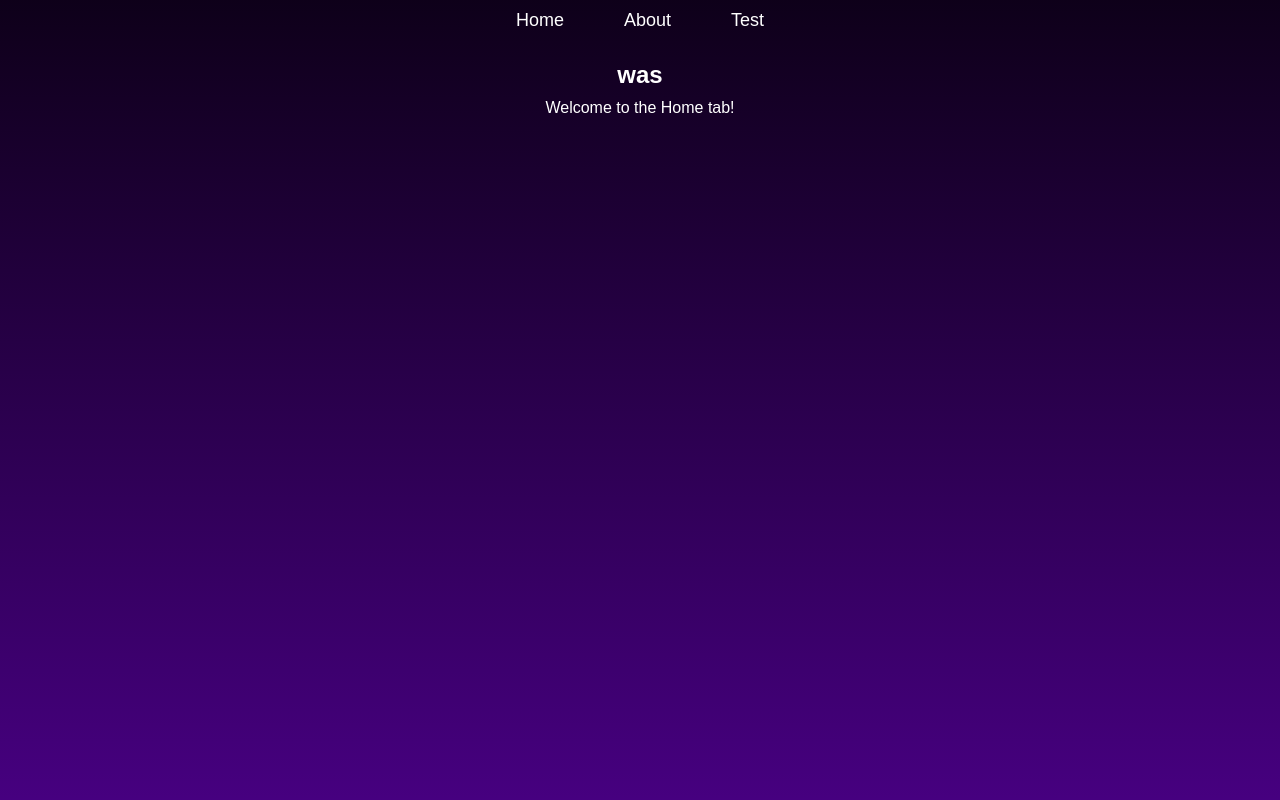
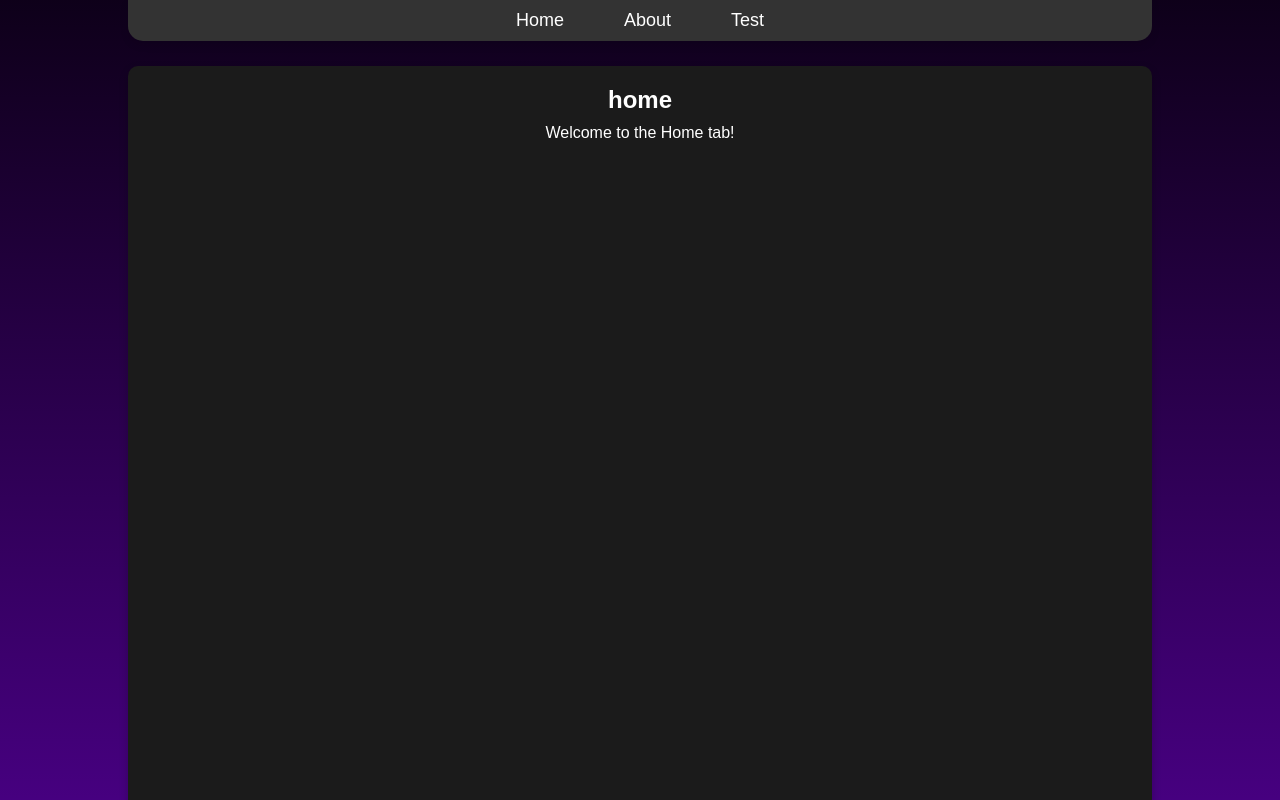
Before and after one commit to joounii/joounii.github.io, a plain HTML site: page docs/index.html in a window 1280 px wide. Shown: the top 800 px of the page. Drawn offline with Linux system fonts and the light colour scheme.

Commit message:
changed design of the content

```diff
--- a/docs/home.html
+++ b/docs/home.html
@@ -1,2 +1,2 @@
-<h2>was</h2>
+<h2>home</h2>
 <p>Welcome to the Home tab!</p>
--- a/docs/index.html
+++ b/docs/index.html
@@ -25,7 +25,7 @@
   </header>
 
   <!-- Load diffrent tabs -->
-  <div class="content">
+  <div class="content container">
     <section id="home" class="tab-content active">
       <div id="home-content"></div>
     </section>
--- a/docs/styles.css
+++ b/docs/styles.css
@@ -16,24 +16,6 @@ body {
   min-height: 3000px;
 }
 
-.container {
-  background-color: rgba(27, 27, 27);
-  width: 80%;
-  max-width: 1200px;
-  min-height: 90%;
-  margin: 50px auto;
-  padding: 20px;
-  border-radius: 10px;
-  box-shadow: 0 4px 10px rgba(0, 0, 0, 0.2);
-}
-
-.content {
-  color: white;
-  text-align: center;
-  padding: 20px;
-  font-family: Arial, sans-serif;
-}
-
 * {
   margin: 0;
   padding: 0;
@@ -46,7 +28,14 @@ body {
 
 /* Header and Tabs */
 header {
+  background-color: #333;
   padding: 10px 0;
+  width: 80%;
+  max-width: 1200px;             /* Set width to 80% */
+  margin: 0 auto;           /* Center the header horizontally */
+  border-bottom-left-radius: 15px; /* Round bottom-left corner */
+  border-bottom-right-radius: 15px; /* Round bottom-right corner */
+  box-shadow: 0px 4px 8px rgba(0, 0, 0, 0.1); /* Optional: add shadow for depth */
 }
 
 nav ul {
@@ -92,3 +81,21 @@ h2 {
 p {
   font-size: 16px;
 }
+
+.container {
+  background-color: rgba(27, 27, 27);
+  width: 80%;
+  max-width: 1200px;
+  min-height: 90%;
+  margin: 25px auto;
+  padding: 20px;
+  border-radius: 10px;
+  box-shadow: 0 4px 10px rgba(0, 0, 0, 0.2);
+}
+
+.content {
+  color: white;
+  text-align: center;
+  padding: 20px;
+  font-family: Arial, sans-serif;
+}
```
